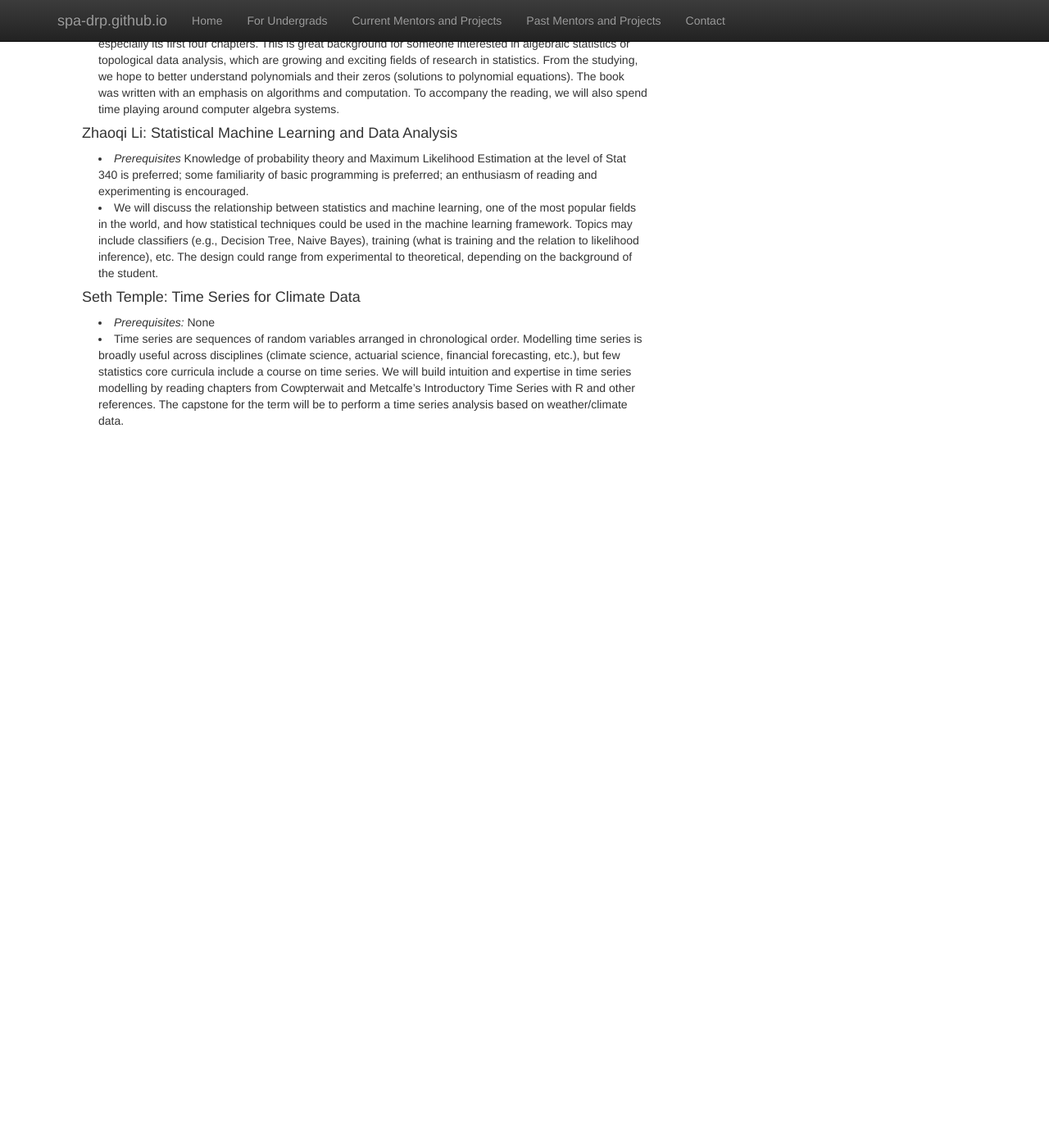
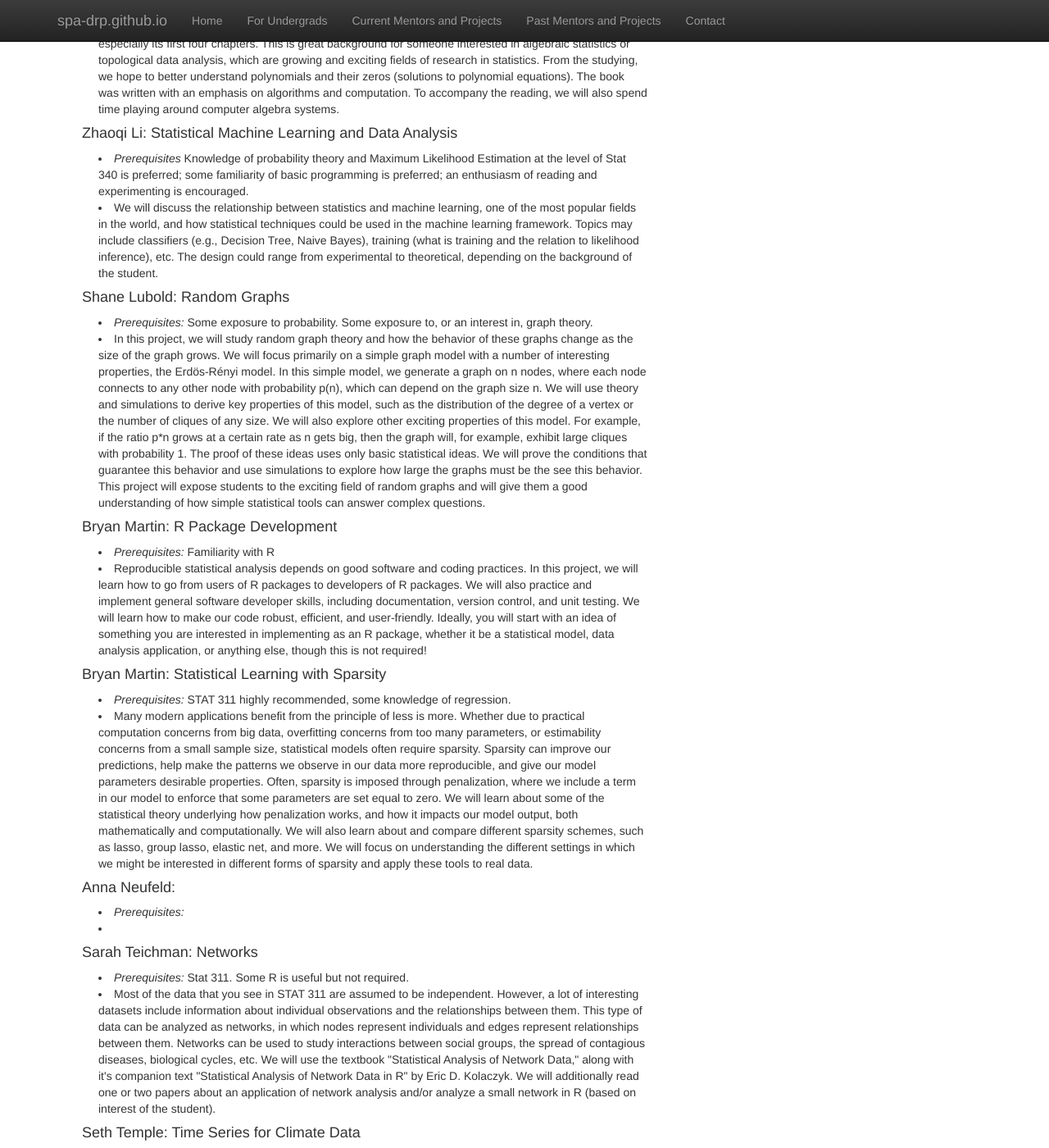
Before and after one commit to SPA-DRP/spa-drp.github.io, a Jekyll site: the page built from spring2020mentors.html, in a window 1280 px wide and 1400 px high, scrolled down 619 px. Shown: the whole window at 82% size. Built offline with Jekyll 4.4.1, drawn with Linux system fonts in a browser that asks for light colours; nearby versions of some CDN libraries; library files that are not in the unit come from our copies; before the commit the page ends 1152 px from its top, so only the background shows below that.

Commit message:
More 2020 Mentors Added

```diff
--- a/spring2020mentors.html
+++ b/spring2020mentors.html
@@ -63,6 +63,45 @@ you'll contrast the two approaches as applied to a problem (practical or theoret
            The design could range from experimental to theoretical,
            depending on the background of the student. </li>
   </p>
+  <h4>Shane Lubold: Random Graphs </h4>
+  <p class="content" style="padding:0px;margin:0px 20px 0px;">
+      <li style="padding:0px;margin:0px 20px 0px;"> <i> Prerequisites: </i> Some exposure to probability. Some exposure to, or an interest in, graph theory. </li>
+      <li style="padding:0px;margin:0px 20px 0px;"> In this project, we will study random graph theory and how the behavior of these graphs change as the size of the graph grows. We will focus primarily on a simple graph model with a number of interesting properties, the Erdös-Rényi model. In this simple model, we generate a graph on n nodes, where each node connects to any other node with probability p(n), which can depend on the graph size n. We will use theory and simulations to derive key properties of this model, such as the distribution of the degree of a vertex or the number of cliques of any size. We will also explore other exciting properties of this model. For example, if the ratio p*n grows at a certain rate as n gets big, then the graph will, for example, exhibit large cliques with probability 1. The proof of these ideas uses only basic statistical ideas. We will prove the conditions that guarantee this behavior and use simulations to explore how large the graphs must be the see this behavior. This project will expose students to the exciting field of random graphs and will give them a good understanding of how simple statistical tools can answer complex questions. </li>
+  </p>
+  <h4>Bryan Martin: R Package Development </h4>
+  <p class="content" style="padding:0px;margin:0px 20px 0px;">
+      <li style="padding:0px;margin:0px 20px 0px;"> <i> Prerequisites: </i> Familiarity with R </li>
+      <li style="padding:0px;margin:0px 20px 0px;">  Reproducible statistical analysis depends on good software and coding practices. In this project, we will learn how to go from users of R packages to developers of R packages. We will also practice and implement general software developer skills, including documentation, version control, and unit testing. We will learn how to make our code robust, efficient, and user-friendly. Ideally, you will start with an idea of something you are interested in implementing as an R package, whether it be a statistical model, data analysis application, or anything else, though this is not required! </li>
+  </p>
+  <h4>Bryan Martin: Statistical Learning with Sparsity </h4>
+  <p class="content" style="padding:0px;margin:0px 20px 0px;">
+      <li style="padding:0px;margin:0px 20px 0px;"> <i> Prerequisites: </i> STAT 311 highly recommended, some knowledge of regression. </li>
+      <li style="padding:0px;margin:0px 20px 0px;">  Many modern applications benefit from the principle of less is more. Whether due to practical computation concerns from big data, overfitting concerns from too many parameters, or estimability concerns from a small sample size, statistical models often require sparsity. Sparsity can improve our predictions, help make the patterns we observe in our data more reproducible, and give our model parameters desirable properties.
+
+Often, sparsity is imposed through penalization, where we include a term in our model to enforce that some parameters are set equal to zero. We will learn about some of the statistical theory underlying how penalization works, and how it impacts our model output, both mathematically and computationally. We will also learn about and compare different sparsity schemes, such as lasso, group lasso, elastic net, and more. We will focus on understanding the different settings in which we might be interested in different forms of sparsity and apply these tools to real data.
+</li>
+  </p>
+  <h4>Anna Neufeld:  </h4>
+  <p class="content" style="padding:0px;margin:0px 20px 0px;">
+      <li style="padding:0px;margin:0px 20px 0px;"> <i> Prerequisites: </i>  </li>
+      <li style="padding:0px;margin:0px 20px 0px;">
+</li>
+  </p>
+  <h4>Sarah Teichman: Networks </h4>
+  <p class="content" style="padding:0px;margin:0px 20px 0px;">
+      <li style="padding:0px;margin:0px 20px 0px;"> <i> Prerequisites: </i> Stat 311. Some R is useful
+      but not required. </li>
+      <li style="padding:0px;margin:0px 20px 0px;"> Most of the data that you see in STAT 311 are assumed to be independent.
+        However, a lot of interesting datasets include information about individual observations
+        and the relationships between them. This type of data can be analyzed as networks, in which nodes
+        represent individuals and edges represent relationships between them.
+         Networks can be used to study interactions between social groups,
+          the spread of contagious diseases, biological cycles, etc.
+  We will use the textbook "Statistical Analysis of Network Data," along with it's companion text
+   "Statistical Analysis of Network Data in R" by Eric D. Kolaczyk. We will additionally read one or
+    two papers about an application of network analysis and/or analyze a small
+    network in R (based on interest of the student). </li>
+  </p>
 
 <h4> Seth Temple: Time Series  for Climate Data </h4>
 <p class="content" style="padding:0px;margin:0px 20px 0px;">
```
